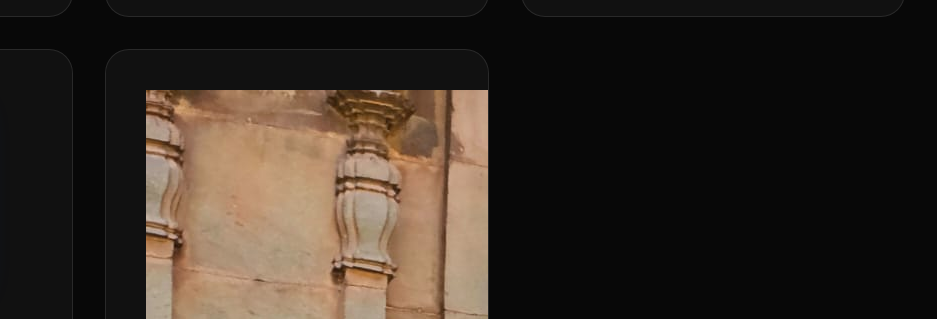
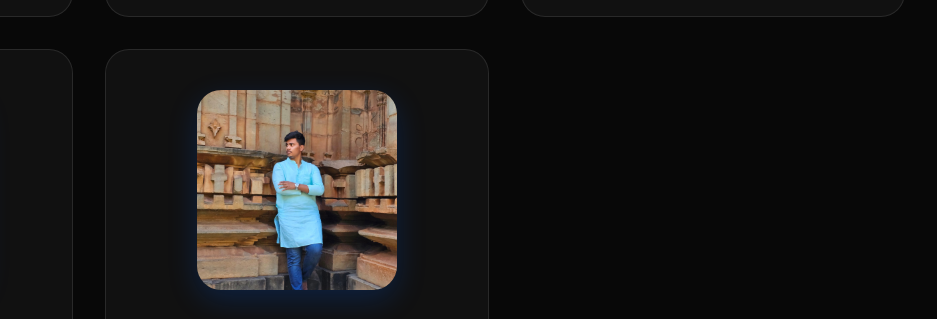
Before and after one commit to Kletechbvb/DAA2025, a plain HTML site: page index.html in a window 1280 px wide. Shown: the part 1770-2089 px from the top of the page, 343-1280 px from the left. Drawn offline with Linux system fonts and the light colour scheme.

Commit message:
Update index.html

```diff
--- a/index.html
+++ b/index.html
@@ -481,8 +481,8 @@ water effectively
 </div>
 
 <div class="team-card">
-    <a href="YOUR_LINK_HERE" class="card-link">
-        <div class="https://vinay392004444.github.io/vinay.github.io/">
+    <a href="https://vinay392004444.github.io/vinay.github.io/" class="card-link">
+         <div class="member-img">
             <img src="vinay.jpg" alt="img">
         </div>
         <h3 class="member-name">Vinay Chalgeri</h3>
```
